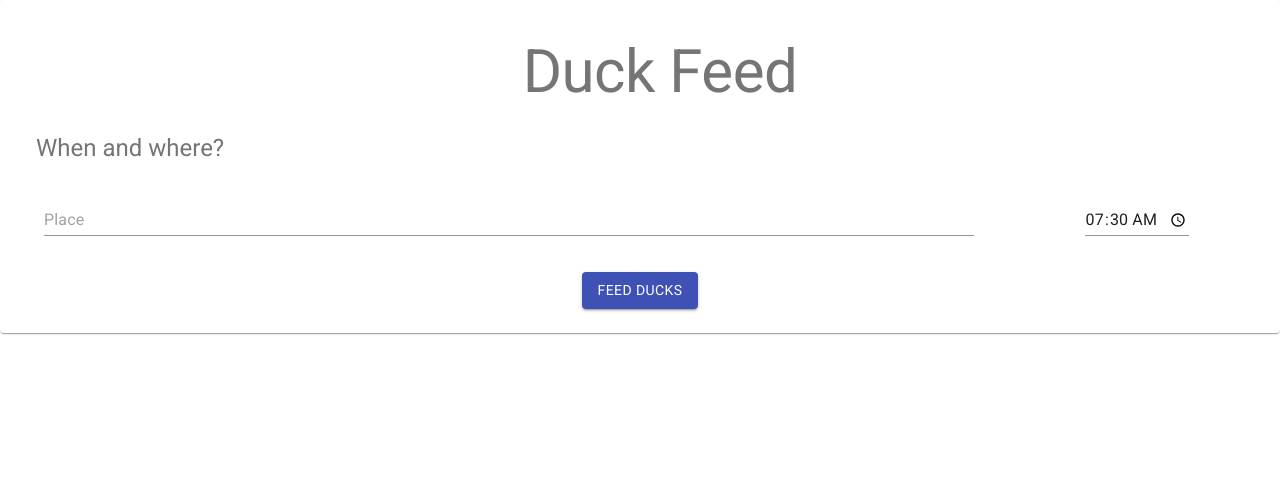
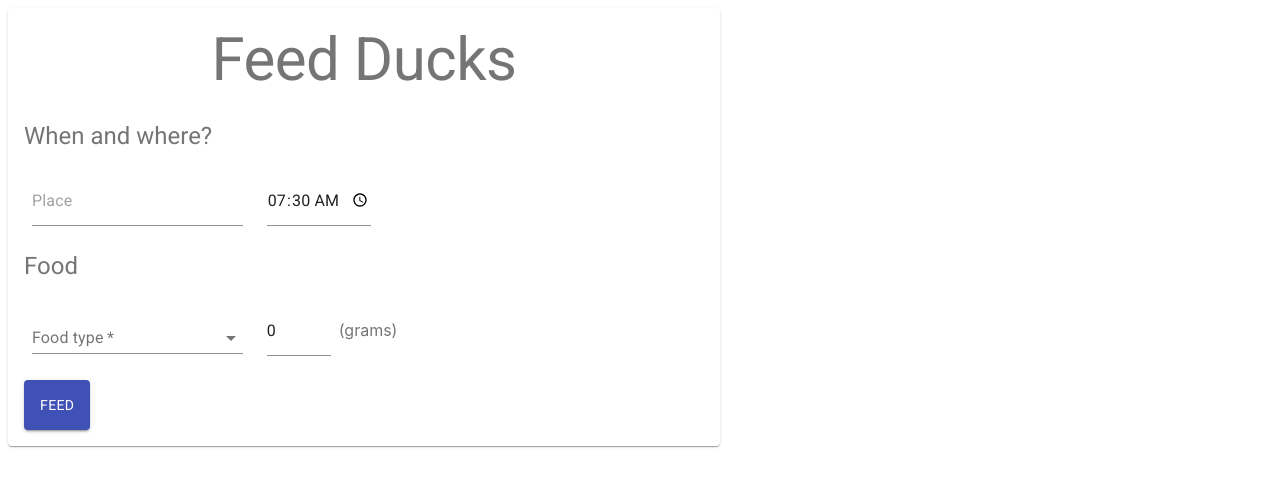
Before and after one commit to DiegoMirandaO/freshworks-docks, a React (Create React App) app in the folder client/: page / in a window 1280 px wide. Shown: the top 486 px of the page. Built offline with nearby package versions, Linux system fonts and the light colour scheme.

Commit message:
FoodSection - add food FoodSection - refactor code in Components - styles

```diff
--- a/client/src/App.css
+++ b/client/src/App.css
@@ -1,3 +1,4 @@
 .App {
   text-align: center;
+  width: 100%;
 }
--- a/client/src/App.jsx
+++ b/client/src/App.jsx
@@ -3,15 +3,16 @@ import Paper from '@material-ui/core/Paper';
 import Grid from '@material-ui/core/Grid';
 import '@fontsource/roboto';
 import './App.css';
-import DockForm from './Form';
+import DockForm from './Form/Form';
 
 const useStyles = makeStyles((theme) => ({
   root: {
     flexGrow: 1,
   },
   paper: {
+    maxWidth: 680,
     padding: theme.spacing(2),
-    textAlign: 'center',
+    textAlign: 'left',
     color: theme.palette.text.secondary,
   },
 }));
@@ -20,17 +21,17 @@ function App() {
   const classes = useStyles();
   return (
     <div className={`App ${classes.root}`}>
-      <Grid container spacing={3}>
-        <Grid item xs={12}>
+      {/* <Grid spacing={3} alignItems="center" alignContent="center" className={classes.container}>
+        <Grid item xs={12}> */}
           <Paper className={classes.paper}>
             <DockForm/>
           </Paper>
-        </Grid>
+        {/* </Grid> */}
         {/* <Grid item xs={12}>
           <Paper className={classes.paper}>
           </Paper>
         </Grid> */}
-      </Grid>
+      {/* </Grid> */}
     </div>
   );
 }
--- a/client/src/Form.jsx
+++ /dev/null
@@ -1,119 +0,0 @@
-import { useState } from 'react';
-import { InputLabel, FormHelperText, TextField, Grid, Typography, FormControl, Input, Button } from '@material-ui/core';
-import { makeStyles } from '@material-ui/core/styles';
-import '@fontsource/roboto';
-
-const useStyles = makeStyles((theme) => ({
-  root: {
-    '& > *': {
-      margin: theme.spacing(1),
-    },
-  },
-  container: {
-    display: 'flex',
-    flexWrap: 'wrap',
-  },
-  textField: {
-    textAlign: 'left',
-  },
-  inputLabel: {
-    marginLeft: theme.spacing(1),
-    marginRight: theme.spacing(1),
-  },
-}));
-
-function Form() {
-  const classes = useStyles();
-  const [place, setPlace] = useState("");
-  const [time, setTime] = useState("07:30");
-
-  const handleChange = (event) => {
-    switch (event.target.id) {
-      case "place-fed":
-        console.log("Place");
-        setPlace(event.target.value);
-        break;
-      case "time-fed":
-        console.log("Time");
-        setTime(event.target.value);
-        break;
-
-      default:
-        break;
-    }
-    console.log(place, time)
-  };
-
-  const handleSubmit = (event) => {
-    console.log(place, time)
-    console.log(event)
-    alert('A name was submitted: ');
-    event.preventDefault();
-  }
-
-  return (
-    <form className={classes.root} noValidate autoComplete="off" onSubmit={handleSubmit} >
-      <Grid container spacing={3}>
-        <Title />
-        <PlaceTimeSection
-          defaultTime={time}
-          handleChange={handleChange}/>
-        </Grid>
-        <Button variant="contained" color="primary" onClick={handleSubmit}>
-          Feed Ducks
-        </Button>
-    </form >
-  );
-}
-
-
-function Title() {
-  return (
-    <Grid item xs={12}>
-      <Typography variant="h2">
-        Duck Feed
-      </Typography>
-    </Grid>
-  );
-}
-
-function PlaceTimeSection(props) {
-  const { handleChange, defaultTime } = props;
-  const classes = useStyles();
-  return (
-    <>
-      <Grid item xs={12}>
-        <Typography variant="h5" gutterBottom className={classes.textField}>
-          When and where?
-        </Typography>
-      </Grid>
-      <Grid item xs={9}>
-        <Input
-          id="place-fed"
-          style={{ margin: 8 }}
-          placeholder="Place"
-          type='text'
-          fullWidth
-          required
-          onChange={(event)=>{ handleChange(event)}}
-        />
-      </Grid>
-      <Grid item xs={3}>
-        <Input
-          id="time-fed"
-          type="time"
-          style={{ margin: 8 }}
-          defaultValue={defaultTime}
-          className={classes.inputLabel}
-          onChange={(event)=>{handleChange(event)}}
-          required
-          inputProps={{
-            step: 900, // 15 min
-          }}
-        />
-      </Grid>
-    </>
-  );
-}
-
-export default Form;
--- /dev/null
+++ b/client/src/Form/FoodSection.jsx
@@ -0,0 +1,48 @@
+import { Grid, Input, InputLabel, Select, FormControl } from '@material-ui/core';
+import { useStyles } from './styles';
+import Title from './Title';
+
+function FoodSection(props) {
+  const { handleChange, defaultFoodType, defaultFoodWheight } = props;
+  const classes = useStyles();
+  return (
+      <>
+      <Grid item xs={12}>
+        <Title text="Food" />
+      </Grid>
+      <Grid item xs={4}>
+        <FormControl
+          className={classes.inputText}
+          required>
+          <InputLabel htmlFor="food-type">Food type</InputLabel>
+          <Select
+            required id="food-type"
+            defaultValue={defaultFoodType}
+            onChange={(event) => { handleChange(event) }}>
+            <option value="pond-weed">Pond weed</option>
+            <option value="seeds">Seeds</option>
+            <option value="insects">Insects</option>
+            <option value="worms">Worms</option>
+            <option value="other">Other</option>
+          </Select>
+        </FormControl>
+        </Grid>
+        <Grid item xs={4}>
+          <Input
+            id="food-weight"
+            type="number"
+            defaultValue={defaultFoodWheight}
+            className={classes.input}
+            style={{width: '64px'}}
+            onChange={(event) => { handleChange(event) }}
+            required
+            inputProps={{
+              step: 100,
+            }}
+          />(grams)
+        </Grid>
+      </>
+      );
+  }
+
+      export default FoodSection;
--- /dev/null
+++ b/client/src/Form/Form.jsx
@@ -0,0 +1,73 @@
+import { useState } from 'react';
+import { Grid, Button } from '@material-ui/core';
+import PlaceTimeSection from './PlaceTimeSection';
+import FoodSection from './FoodSection';
+import Title from './Title';
+import { useStyles } from './styles';
+
+
+
+
+
+function Form() {
+  const classes = useStyles();
+  const [place, setPlace] = useState("");
+  const [time, setTime] = useState("07:30");
+  const [foodType, setFoodType] = useState("");
+  const [foodWeight, setFoodWeight] = useState(0);
+
+  const handleChange = (event) => {
+    switch (event.target.id) {
+      case "place-fed":
+        console.log("Place");
+        setPlace(event.target.value);
+        break;
+      case "time-fed":
+        console.log("Time");
+        setTime(event.target.value);
+        break;
+      case "food-type":
+        console.log("Food Type");
+        setFoodType(event.target.value);
+        break;
+      case "food-weight":
+        console.log("Food Weight");
+        setFoodWeight(event.target.value);
+        break;
+      default:
+        break;
+    }
+    console.log(place, time, foodType, foodWeight)
+  };
+
+  const handleSubmit = (event) => {
+    console.log(place, time)
+    console.log(event)
+    alert('A name was submitted: ');
+    event.preventDefault();
+  }
+
+  return (
+    <form  noValidate autoComplete="off" onSubmit={handleSubmit} >
+      <Grid container spacing={3}>
+        <Grid item xs={12}>
+        <Title text="Feed Ducks" header />
+        </Grid>
+        <PlaceTimeSection
+          defaultTime={time}
+          handleChange={handleChange}/>
+        <FoodSection
+          defaultFoodType={foodType}
+          defaultFoodWheight={foodWeight}
+          handleChange={handleChange}/>
+        <Grid item xs={6}>
+          <Button variant="contained" color="primary" onClick={handleSubmit} className={classes.submit}>
+            Feed
+          </Button>
+        </Grid>
+      </Grid>
+    </form >
+  );
+}
+
+export default Form;
--- /dev/null
+++ b/client/src/Form/PlaceTimeSection.jsx
@@ -0,0 +1,40 @@
+import { Grid,Input, } from '@material-ui/core';
+import { useStyles } from './styles';
+import Title from './Title';
+
+function PlaceTimeSection(props) {
+    const { handleChange, defaultTime } = props;
+    const classes = useStyles();
+    return (
+      <>
+        <Grid item xs={12}>
+          <Title text="When and where?"/>
+        </Grid>
+        <Grid item xs={4}>
+          <Input
+            id="place-fed"
+            placeholder="Place"
+            type='text'
+            required
+            className={classes.inputText}
+            onChange={(event)=>{ handleChange(event)}}
+          />
+        </Grid>
+        <Grid item xs={4}>
+          <Input
+            id="time-fed"
+            type="time"
+            defaultValue={defaultTime}
+            className={classes.input}
+            onChange={(event)=>{handleChange(event)}}
+            required
+            inputProps={{
+              step: 900, // 15 min
+            }}
+          />
+        </Grid>
+      </>
+    );
+  }
+
+export default PlaceTimeSection;
--- /dev/null
+++ b/client/src/Form/Title.jsx
@@ -0,0 +1,14 @@
+import { Typography, } from '@material-ui/core';
+import { useStyles } from './styles';
+
+function Title(props) {
+    const { text, header=false } = props;
+    const classes = useStyles();
+    return (
+        <Typography variant={header?'h2':'h5'} className={header?classes.header:classes.textField}>
+          {text}
+        </Typography>
+    );
+  }
+
+export default Title;
--- /dev/null
+++ b/client/src/Form/styles.js
@@ -0,0 +1,49 @@
+import { makeStyles } from '@material-ui/core/styles';
+import '@fontsource/roboto';
+
+const useStyles = makeStyles((theme) => ({
+    root: {
+      flexGrow: 1,
+    },
+    paper: {
+      padding: theme.spacing(2),
+      textAlign: 'center',
+      color: theme.palette.text.secondary,
+    },
+    container: {
+      display: 'flex',
+      flexWrap: 'wrap',
+      alignItems: 'center',
+      justifyContent: 'center',
+    },
+    header: {
+      textAlign: 'center',
+    },
+    textField: {
+      textAlign: 'left',
+    },
+    label: {
+      textAlign: 'left',
+    },
+    input: {
+      height: 50,
+      marginLeft: theme.spacing(1),
+      marginRight: theme.spacing(1),
+    },
+    inputText: {
+      height: 50,
+      marginLeft: theme.spacing(1),
+      marginRight: theme.spacing(1),
+      width: '100%',
+    },
+    submit: {
+      height: 50,
+    },
+    formControl: {
+      marginLeft: theme.spacing(1),
+      marginRight: theme.spacing(1),
+      minWidth: 120,
+    },
+  }));
+
+export { useStyles };
--- a/client/src/index.css
+++ b/client/src/index.css
@@ -1,5 +1,4 @@
 body {
-  margin: 0;
   font-family: -apple-system, BlinkMacSystemFont, 'Segoe UI', 'Roboto', 'Oxygen',
     'Ubuntu', 'Cantarell', 'Fira Sans', 'Droid Sans', 'Helvetica Neue',
     sans-serif;
```
